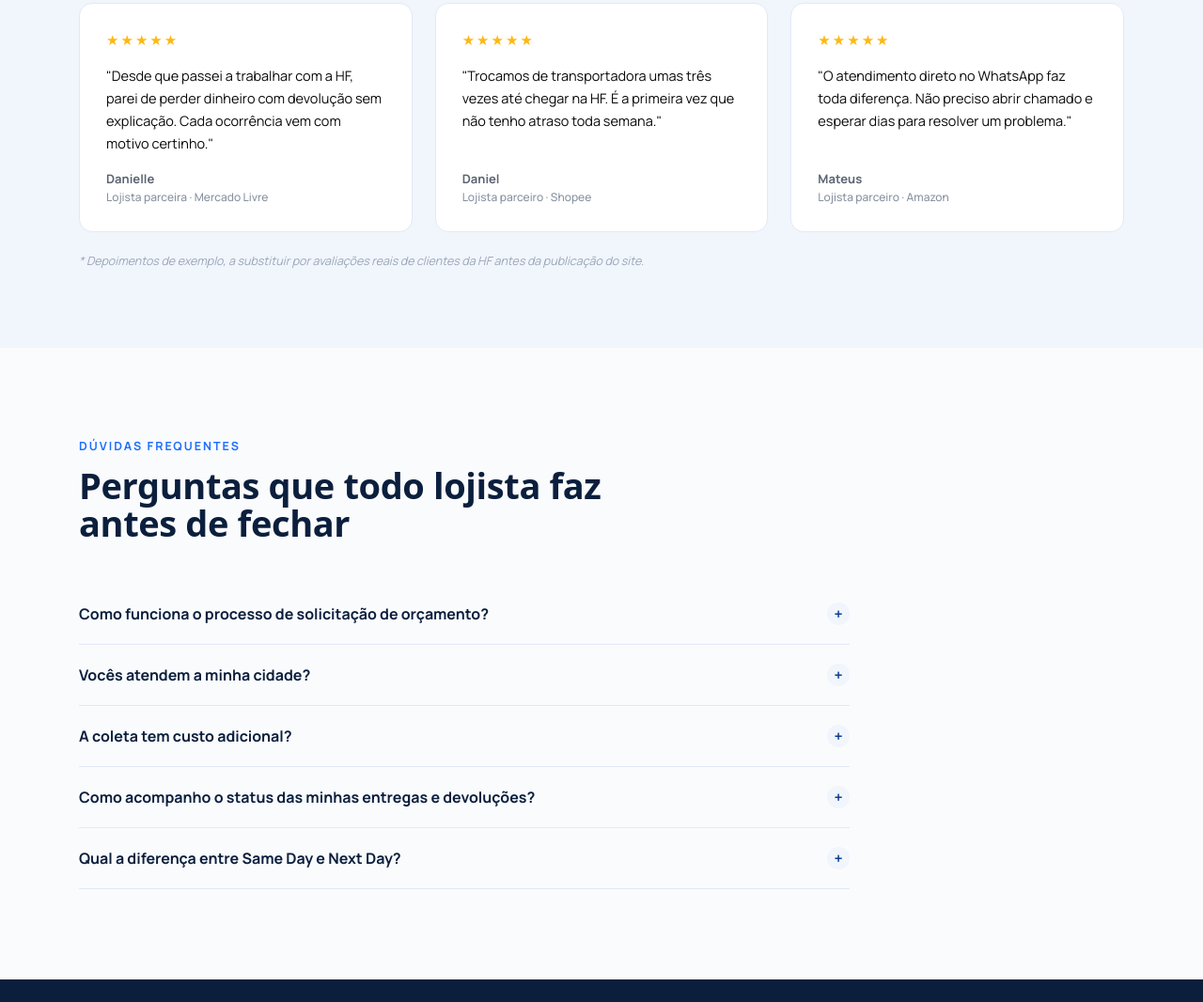
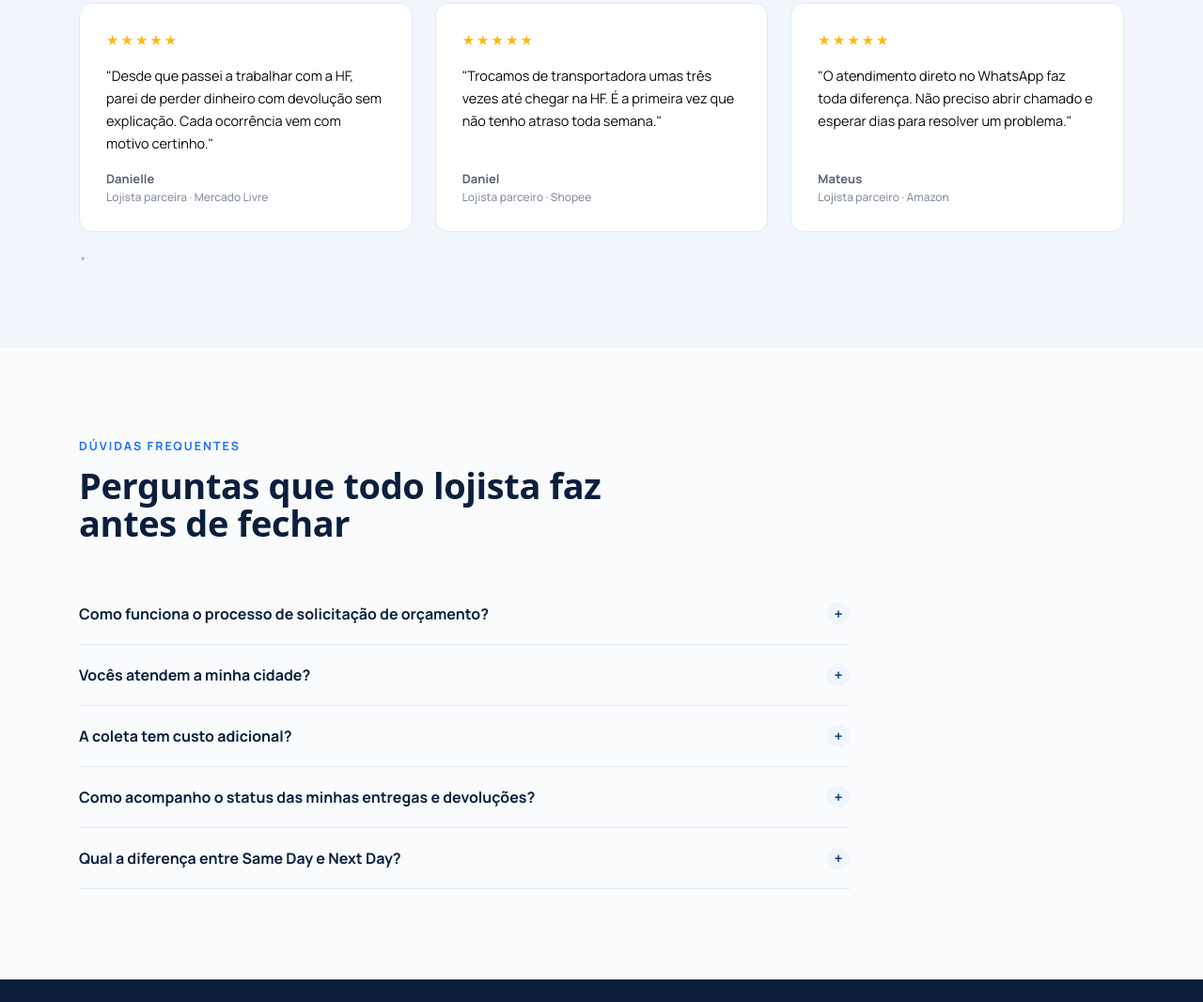
Before and after one commit to luansilva440-wq/HFLOGISTICAEXPRESS.COM.BR, a plain HTML site: page index.html in a window 1280 px wide. Shown: the part 3736-4802 px from the top of the page at 94% size. Drawn offline with Linux system fonts and the light colour scheme; a web font is replaced by a local one.

Commit message:
Update index.html

```diff
--- a/index.html
+++ b/index.html
@@ -513,7 +513,7 @@
         <div class="who">Mateus<span>Lojista parceiro · Amazon</span></div>
       </div>
     </div>
-    <p class="testi-note">* Depoimentos de exemplo, a substituir por avaliações reais de clientes da HF antes da publicação do site.</p>
+    <p class="testi-note">* </p>
   </div>
 </section>
 
```
